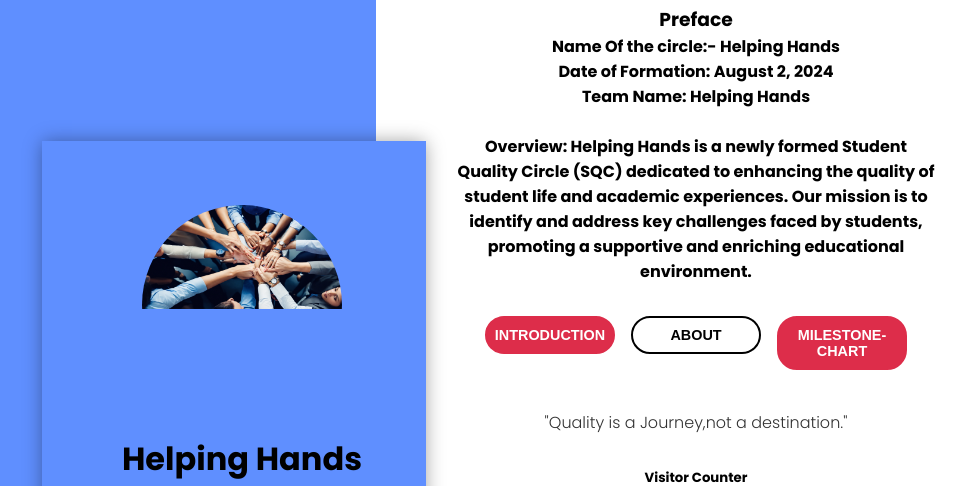
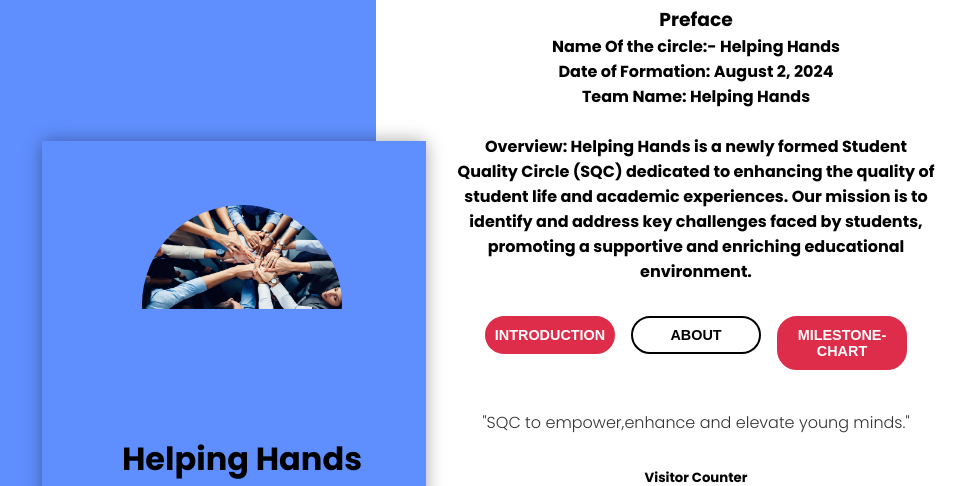
Before and after one commit to Sudeepdeve/Homepage-, a plain HTML site: page index.html in a window 1280 px wide. Shown: the top 486 px of the page, without its empty margins (264-1230 px from the left). Drawn offline with Linux system fonts and the light colour scheme.

Commit message:
Update index.html

```diff
--- a/index.html
+++ b/index.html
@@ -251,7 +251,7 @@ body{
         </div>
 
         <div class = "about-para">
-          <p>"Quality is a Journey,not a destination." </p>
+          <p>"SQC to empower,enhance and elevate young minds." </p>
         <br>
         <h5>Visitor Counter</h5>
         <!-- hitwebcounter Code START -->
```
